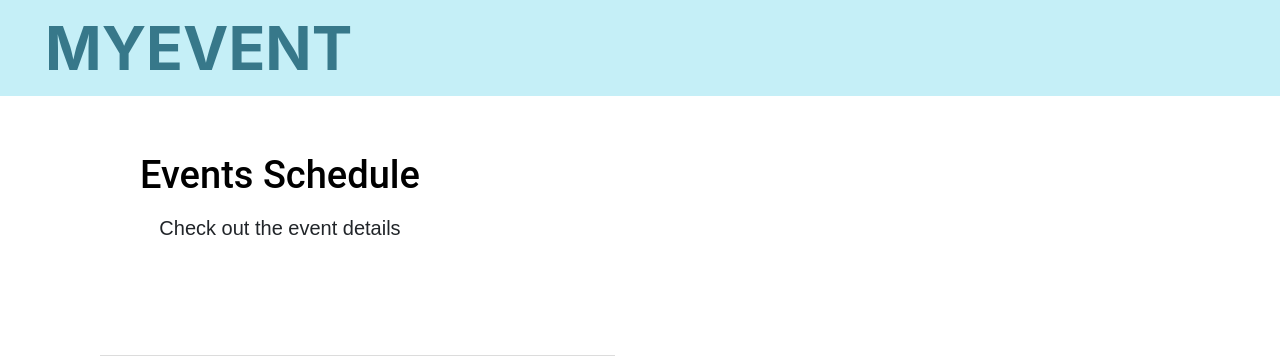
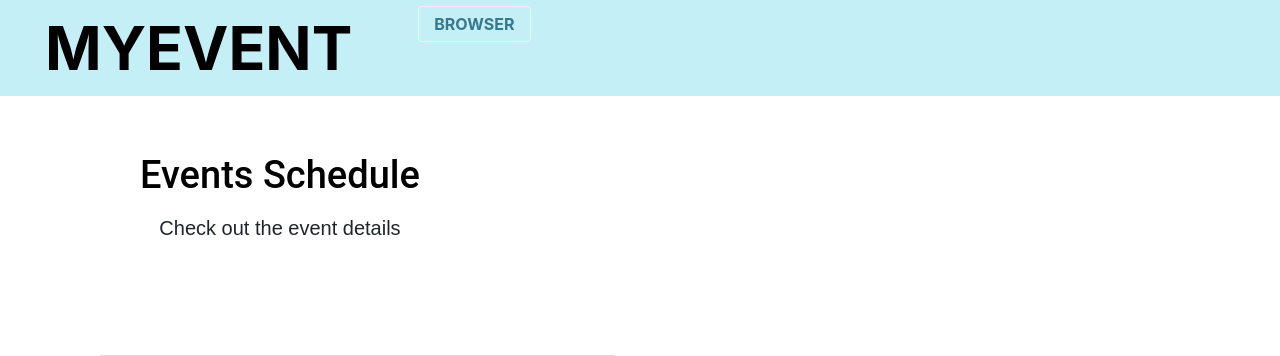
Before and after one commit to slash4-de/django, a Django app: page /events/ in a window 1280 px wide. Shown: the top 356 px of the page. Run offline with Django 3.2, Linux system fonts and the light colour scheme; data comes from the database, SQL or seed files in the repository; some libraries are stand-ins or nearby versions.

Commit message:
link to browse

```diff
--- a/events/templates/events/home.html
+++ b/events/templates/events/home.html
@@ -24,6 +24,9 @@
 								<!--== Logo ==-->
 								<span class="navbar-brand logo">
 									Event Site
+								</span>
+								<span class="style">
+									<a class="lstye home" href="/events">Browser</a>
 								</span>
 
 							</div>
--- a/events/templates/events/list.html
+++ b/events/templates/events/list.html
@@ -21,9 +21,11 @@
 						<nav role="navigation" class="col-sm-12">
 							<div class="navbar-header">
 								<span class="navbar-brand logo">
-									MyEvent
+									<a href="./">MyEvent</a>
 								</span>
-
+								<span class="style">
+									<a class="lstye" href="/events/">Browser</a>
+								</span>
 							</div>
 						</nav>
 					</div>
--- a/template/static/css/style.css
+++ b/template/static/css/style.css
@@ -1618,3 +1618,26 @@ font-weight: bold;
 .errorlist{
   color: red;
 }
+
+.style{
+  float: left;
+  margin-top: 12px;
+  margin-left: 50px;
+}
+.lstye{
+  padding: 7px 15px;
+  border: 1px solid #f1f1f1;
+  color: #37788a;
+  text-transform: uppercase;
+  font-weight: bold;
+  border-radius: 4px;
+  margin-top: 20px;
+}
+
+.lstye.home{
+  background: rgba(197, 239, 247, 0.7);
+  position: absolute;
+  margin-top: 0;
+  /*padding: 7px 15px;*/
+  z-index: 33;
+}
```
